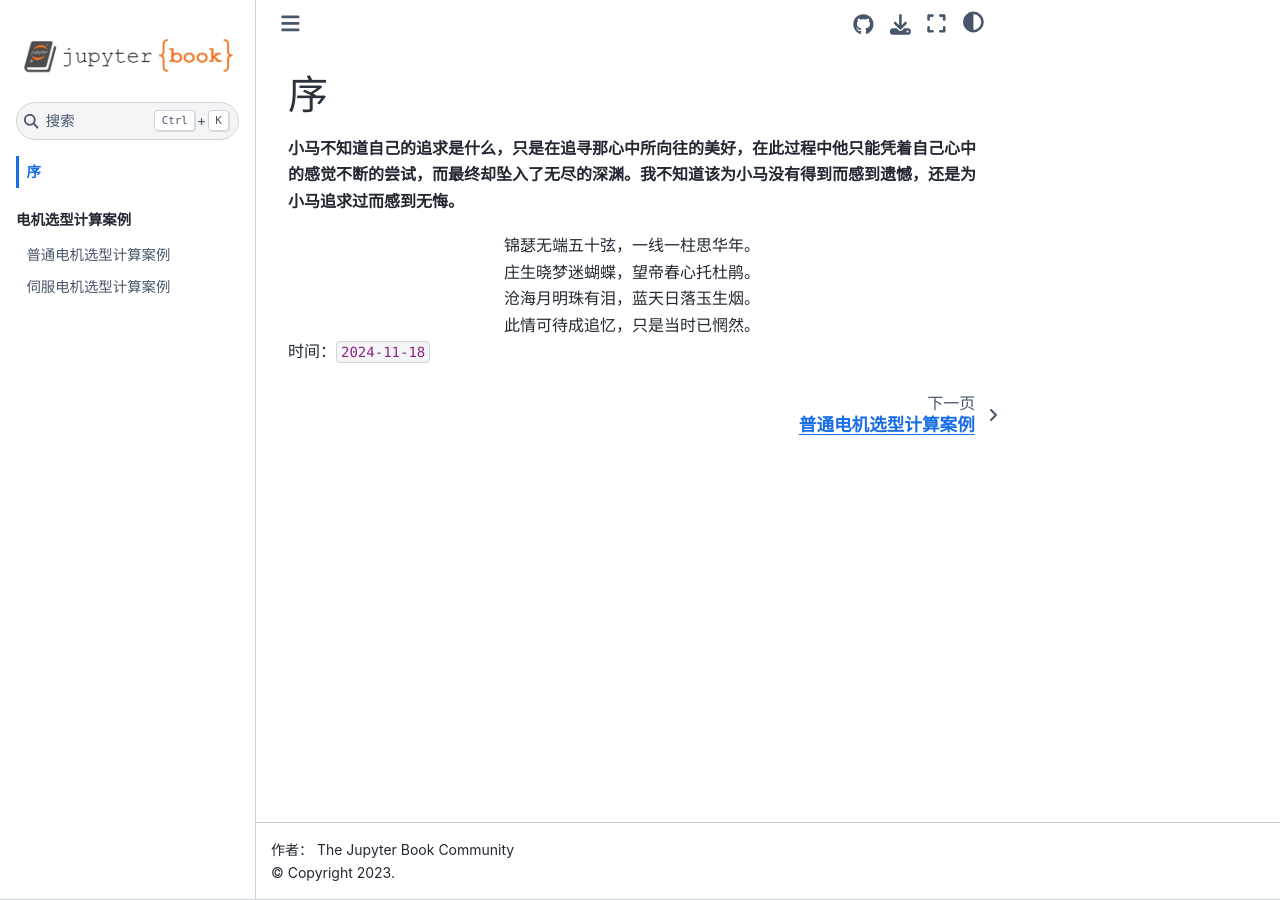
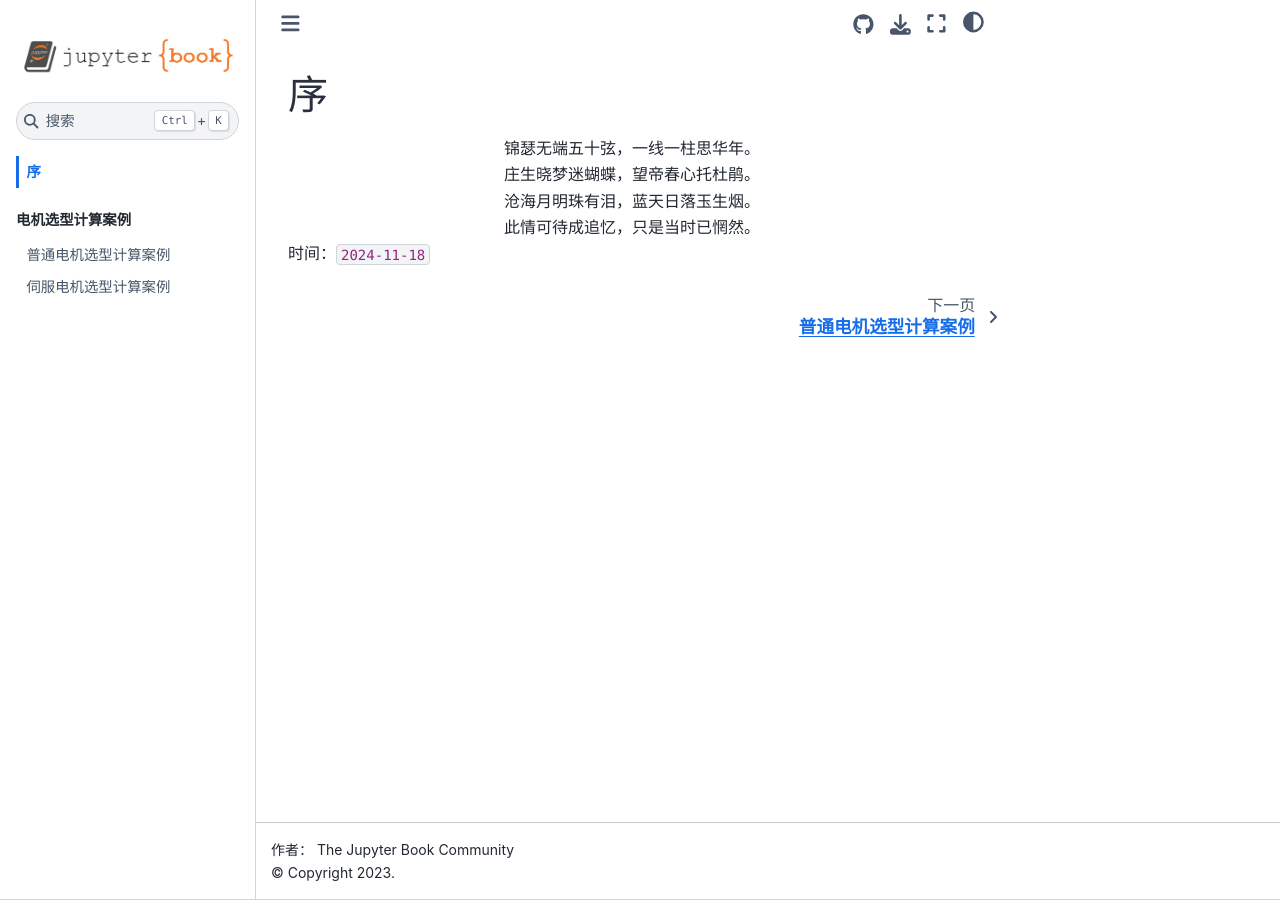
Before and after one commit to warmasy/autonote, a Jupyter Book: the page built from intro.md, in a window 1280 px wide. Built offline with Jupyter Book 1.0.4 settings and Sphinx 7.4.7 and the Sphinx Book theme 1.1.4, drawn with Linux system fonts in a browser that asks for light colours.

Commit message:
Update intro.md

```diff
--- a/intro.md
+++ b/intro.md
@@ -1,6 +1,4 @@
 # 序
-
-**小马不知道自己的追求是什么，只是在追寻那心中所向往的美好，在此过程中他只能凭着自己心中的感觉不断的尝试，而最终却坠入了无尽的深渊。我不知道该为小马没有得到而感到遗憾，还是为小马追求过而感到无悔。**
 
 <center>锦瑟无端五十弦，一线一柱思华年。</center>
 <center>庄生晓梦迷蝴蝶，望帝春心托杜鹃。</center>
```
